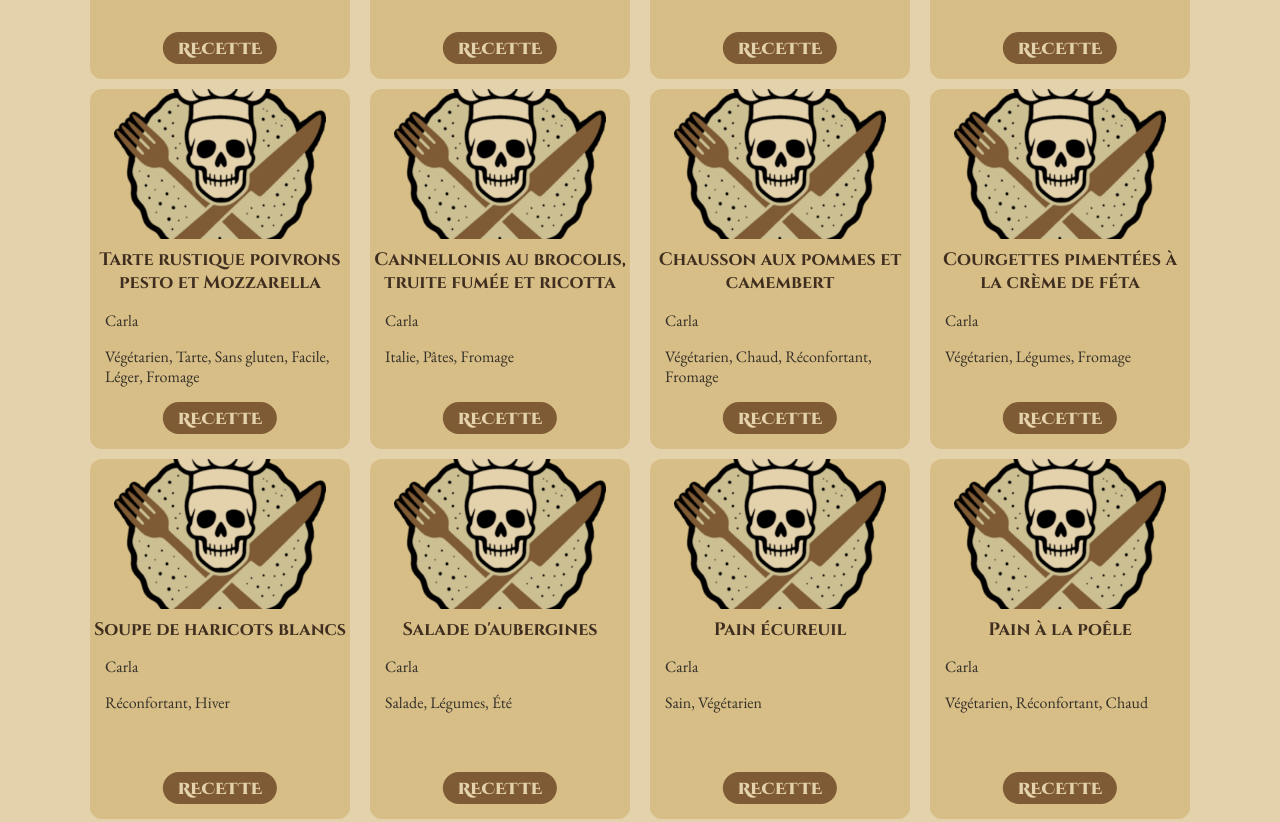
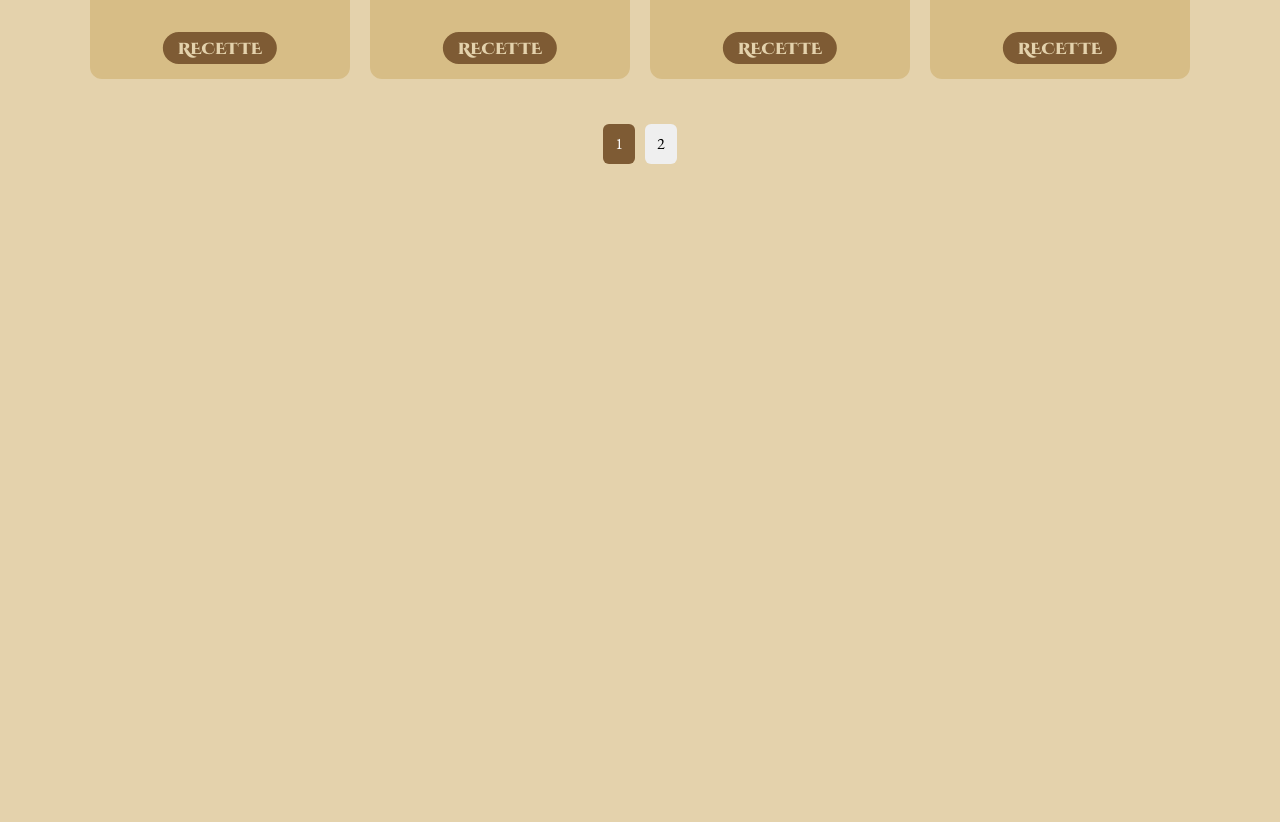
Before and after one commit to recettes-de-pdb/recettes-de-pdb.github.io, a plain HTML site: page search.html in a window 1280 px wide. Shown: the part 6513-7335 px from the top of the page. After the commit the page ends 7022 px from the top, so only its background shows below. Drawn offline with nearby package versions, Linux system fonts and the light colour scheme.

Commit message:
Update search.html

```diff
--- a/search.html
+++ b/search.html
@@ -169,6 +169,12 @@
 
         let activeTags = [];
 
+        const paginationDiv = document.getElementById("pagination");
+
+        let currentPageNb = 1;
+        const resultsPerPage = 64;
+        let currentFilteredResults = [];
+
         function extractAllTags() {
             if (!recipesData || recipesData.length === 0) return [];
             const tagsSet = new Set();
@@ -263,14 +269,17 @@
         const category = categoryFilter.value;
         const chef = chefFilter.value;
 
-        const filtered = recipesData.filter(recipe => {
-            // Ensure Tags is always an array
+        const recipesArray = Array.isArray(recipesData)
+            ? recipesData
+            : Object.values(recipesData);
+
+        const filtered = recipesArray.filter(recipe => {
+
             let tags = recipe.Tags;
             if (typeof tags === "string") {
-                // split CSV field into array (assuming separated by commas or semicolons)
                 tags = tags.split(/[,;]\s*/);
             } else if (!Array.isArray(tags)) {
-                tags = []; // fallback
+                tags = [];
             }
 
             const matchesSearch = recipe.Titre.toLowerCase().includes(searchTerm);
@@ -283,7 +292,51 @@
             return matchesSearch && matchesCategory && matchesChef && matchesTags;
         });
 
-        renderResults(filtered);
+        currentFilteredResults = filtered;
+        currentPageNb = 1; // Reset page on new filter
+        renderPaginatedResults();
+    }
+
+    function renderPaginatedResults() {
+        const start = (currentPageNb - 1) * resultsPerPage;
+        const end = start + resultsPerPage;
+
+        const paginatedList = currentFilteredResults.slice(start, end);
+
+        renderResults(paginatedList);
+        renderPagination();
+    }
+
+    function renderPagination() {
+        paginationDiv.innerHTML = "";
+
+        const totalPages = Math.ceil(currentFilteredResults.length / resultsPerPage);
+
+        if (totalPages <= 1) return;
+
+        for (let i = 1; i <= totalPages; i++) {
+            const btn = document.createElement("button");
+            btn.textContent = i;
+            btn.style.margin = "5px";
+            btn.style.padding = "8px 12px";
+            btn.style.borderRadius = "6px";
+            btn.style.border = "none";
+            btn.style.cursor = "pointer";
+            btn.style.fontFamily = "EB Garamond";
+
+            if (i === currentPageNb) {
+                btn.style.backgroundColor = "#7E5B34";
+                btn.style.color = "white";
+            }
+
+            btn.onclick = () => {
+                currentPageNb = i;
+                renderPaginatedResults();
+                window.scrollTo({ top: 0, behavior: 'smooth' });
+            };
+
+            paginationDiv.appendChild(btn);
+        }
     }
 
 
```
